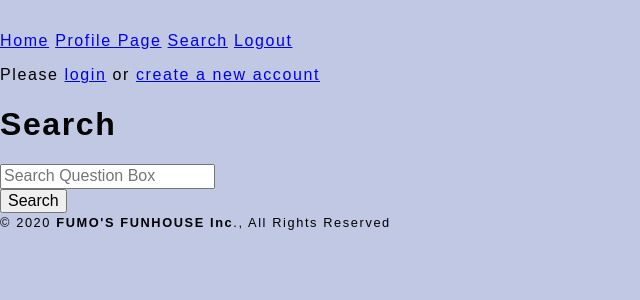
After one commit to DPBefumo/question-box, a Django app: page /core/search in a window 1280 px wide. The commit adds this page. Shown: the top 300 px of the page, without its empty margins (0-640 px from the left). Run offline with Django 3.2, Linux system fonts and the light colour scheme; parts of the project's set-up code (start-up, migrations or seed data) failed here and were passed over.

Commit message:
search feature added

```diff
--- a/core/models.py
+++ b/core/models.py
@@ -22,3 +22,6 @@ class Answer(models.Model):
 
     def __str__(self):
         return f"{self.body}"
+
+def search_questions_for_user(user, query):
+    return user.questions.filter(Q(title__icontains=query) | Q(body__icontains=query))
--- a/core/views.py
+++ b/core/views.py
@@ -1,5 +1,5 @@
 from django.shortcuts import render, redirect, get_object_or_404
-from .models import Question, Answer
+from .models import Question, Answer, search_questions_for_user
 from users.models import User
 from .forms import QuestionForm, AnswerForm
 
@@ -54,3 +54,13 @@ def delete_question(request, question_pk):
         return redirect(to='index')
 
     return render(request, 'core/delete_question.html', {'question': question})
+
+def search_questions(request):
+    query = request.GET.get('q')
+
+    if query is not None:
+        questions = search_questions_for_user(request.user, query)
+    else:
+        questions = None
+
+    return render(request, "core/search.html", {"questions": questions, "query": query})
--- a/questionbox/urls.py
+++ b/questionbox/urls.py
@@ -26,7 +26,8 @@ urlpatterns = [
     path('core/<int:question_pk>/', core_views.question_detail, name='question_detail'),
     path('core/new_question/', core_views.new_question, name='new_question'),
     path('core/<int:question_pk>/new_answer/', core_views.new_answer, name='new_answer'),
-    path('core/<int:question_pk>/delete', core_views.delete_question, name='delete_question')
+    path('core/<int:question_pk>/delete', core_views.delete_question, name='delete_question'),
+    path('core/search', core_views.search_questions, name="search_questions"),
 ]
 
 if settings.DEBUG:
--- a/templates/base.html
+++ b/templates/base.html
@@ -13,6 +13,7 @@
     <div>
         <a class="" href="{% url 'index' %}">Home</a>
         <a class="" href="{% url 'profile_page' %}">Profile Page</a>
+        <a class="" href="{% url 'search_questions' %}">Search</a>
         <a class="" href="{% url 'auth_logout' %}">Logout</a>
     </div>
         {% if not user.is_authenticated %}
--- /dev/null
+++ b/templates/core/search.html
@@ -0,0 +1,24 @@
+{% extends "base.html" %}
+
+{% block content %}
+
+<h1 class="">Search</h1>
+
+<form action="{% url 'search_questions' %}" method="GET">
+    <input type="search" name="q" placeholder='Search Question Box' class="">
+    <div class="">
+        <button class="" type="submit">Search</button>
+    </div>
+</form>
+
+<div class="">
+{% if questions is not None %}
+    {% for question in questions %}
+        <a class="" href="{% url 'question_detail' question_pk=question.pk %}">{{ question.title }}</a>
+    {% empty %}
+        <p>There are no search results</p>
+    {% endfor %}
+{% endif %}
+</div>
+
+{% endblock %}
```
